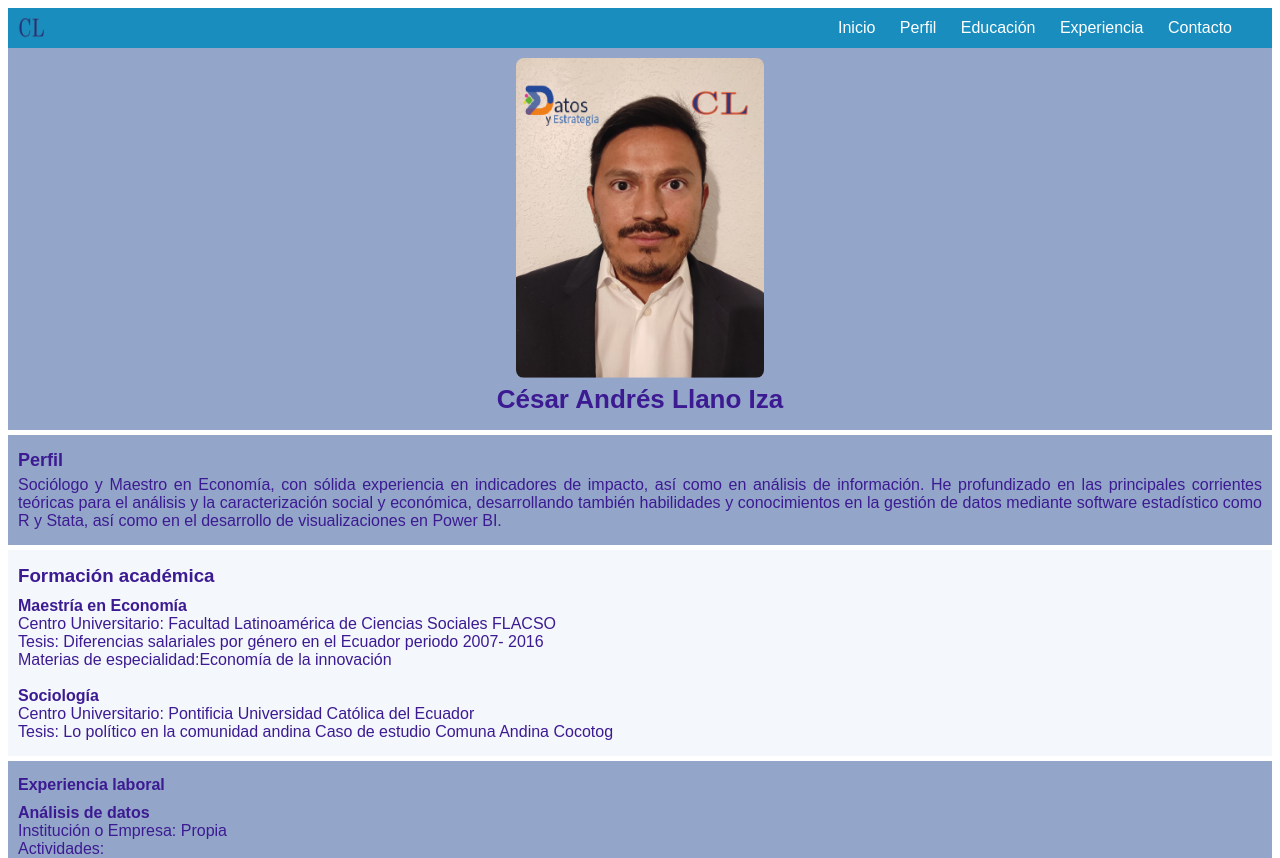
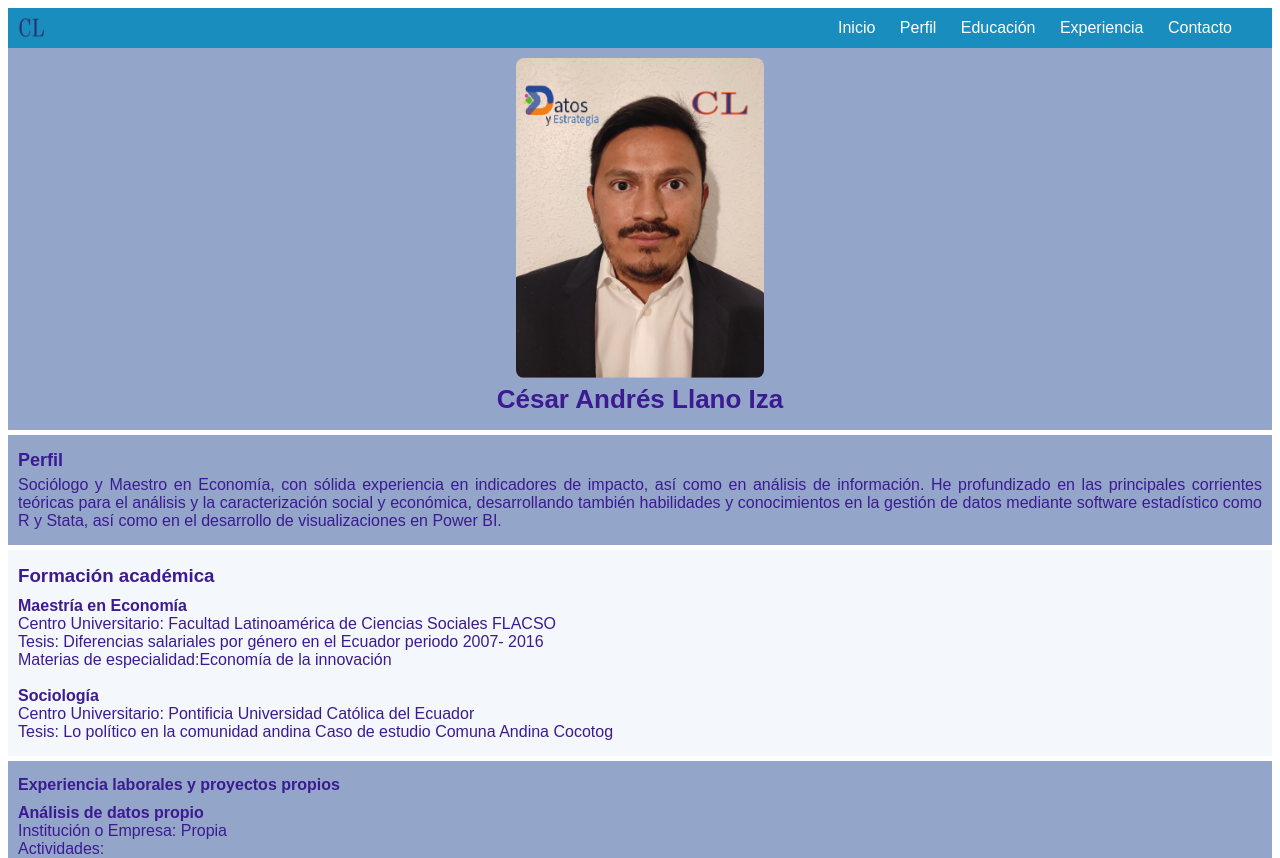
Before and after one commit to Cllano21/hojadevida, a plain HTML site: page index.html in a window 1280 px wide. Shown: the top 858 px of the page. Drawn offline with nearby package versions, Linux system fonts and the light colour scheme; a script that the page names is missing.

Commit message:
Update index.html

```diff
--- a/index.html
+++ b/index.html
@@ -57,9 +57,9 @@
   </div>
 <div class="seccion" id="Experiencia">
   <div class="contenedor2">
-    <h3>Experiencia laboral</h3>
+    <h3>Experiencia laborales y proyectos propios</h3>
     <div class="parrafo21">
-      <p ><strong>Análisis de datos </strong><br>
+      <p ><strong>Análisis de datos propio </strong><br>
        Institución o Empresa: Propia<br>
        Actividades: <br>
        Dashbord panel de visualización. Análisis gráfico de las utilidades en el sector automotriz ensamblador de Ecuador, implementado en un desarrollo web de datos dinámicos que integra código Python, un servidor SQL en la nube y un entorno configurado mediante Dockerfile. <br>
```
